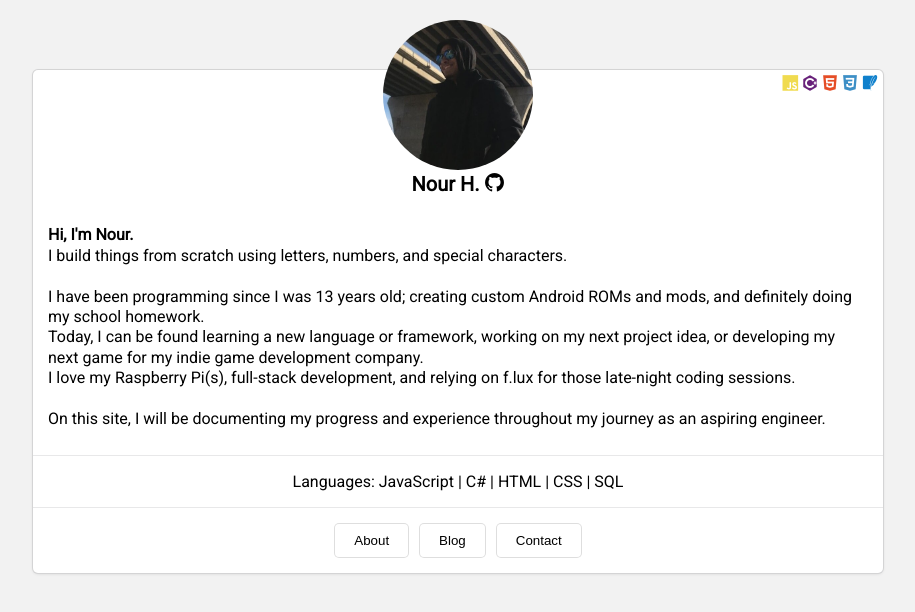
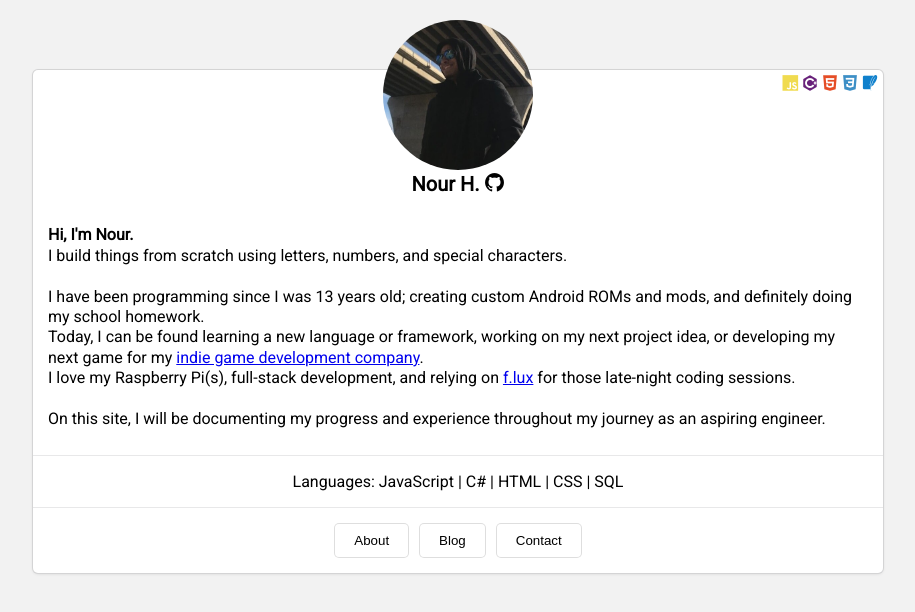
Before and after one commit to nourHalhoul/nourhalhoul.github.io, a React (Create React App) app: page / in a window 1280 px wide. Shown: the top 612 px of the page, without its empty margins (182-1097 px from the left). Built offline with nearby package versions, Linux system fonts and the light colour scheme.

Commit message:
Fixed padding and hyperlinks

```diff
--- a/src/App.css
+++ b/src/App.css
@@ -5,8 +5,8 @@ body {
   font-family: 'Roboto', sans-serif;
 }
 
-a:visited,
-a {
+.i:visited,
+.i {
   color: inherit;
   text-decoration: none;
 }
@@ -219,4 +219,6 @@ span.intro {
 
 .links {
   font-size: 40px;
+  padding-top: 40px;
+  padding-bottom: 20px;
 }
--- a/src/App.js
+++ b/src/App.js
@@ -24,7 +24,7 @@ function App()
           <i class="devicon-javascript-plain colored" title="JavaScript"></i>&nbsp;<i class="devicon-csharp-plain colored" title="C#"></i>&nbsp;<i class="devicon-html5-plain colored" title="HTML"></i>&nbsp;<i class="devicon-css3-plain colored" title="CSS"></i>&nbsp;<i class="devicon-sqlite-plain colored" title="SQL"></i>
         </div>} {/*Desktop*/}
         <div className='name'>
-          <h1>Nour H. <a href="https://github.com/nourHalhoul/"><i class="devicon-github-original" title='GitHub'></i></a>
+          <h1>Nour H. <a href="https://github.com/nourHalhoul/" className='i'><i class="devicon-github-original" title='GitHub'></i></a>
           </h1>
         </div>
         <div className='aboutme'>
--- a/src/Contact.jsx
+++ b/src/Contact.jsx
@@ -39,8 +39,8 @@ function Contact()
                 <p className='contactme'>Do you possess the world's greatest joke and would like to share the wondrous discovery with a mere commoner?
                     <br />Here are 13 ways how.</p>
                 <div className='links'>
-                    <a href="https://github.com/nourHalhoul/"><i class="devicon-github-original-wordmark" title='GitHub'></i></a>&nbsp;
-                    <a href='https://www.linkedin.com/in/nour-h-685239131/'><i class="devicon-linkedin-plain colored" title='LinkedIn'></i></a>
+                    <a href="https://github.com/nourHalhoul/" className='i'><i class="devicon-github-original-wordmark" title='GitHub'></i></a>&nbsp;
+                    <a href='https://www.linkedin.com/in/nour-h-685239131/' className='i'><i class="devicon-linkedin-plain colored" title='LinkedIn'></i></a>
                 </div>
             </div>
         </div>
```
